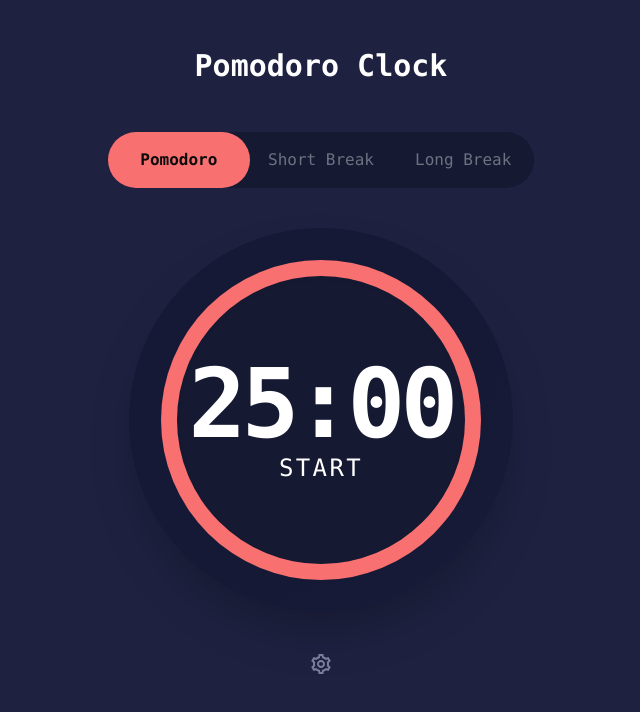
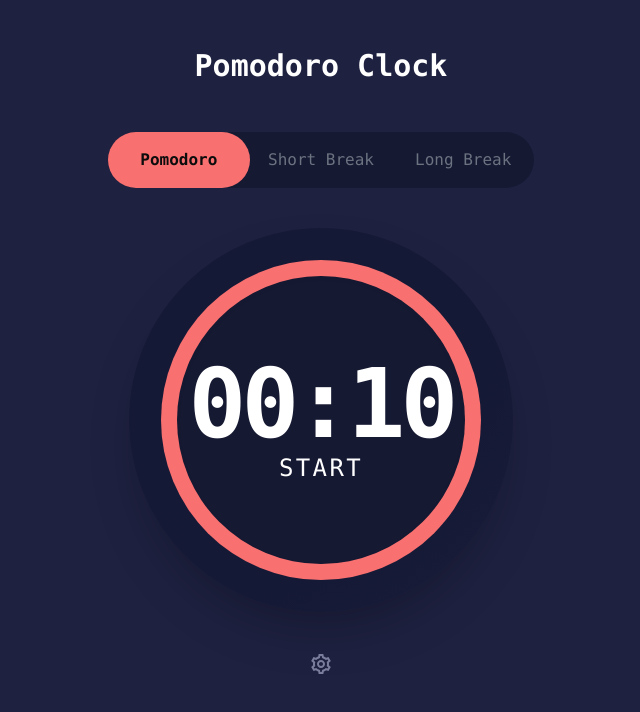
Before and after one commit to Danielstep4/Portfolio, a Vue app in the folder pomodoro-app/: page / in a window 1280 px wide. Shown: the top 712 px of the page, without its empty margins (319-959 px from the left). Built offline with nearby package versions, Linux system fonts and the light colour scheme.

Commit message:
Working on store to manage state

```diff
--- a/pomodoro-app/src/App.vue
+++ b/pomodoro-app/src/App.vue
@@ -5,13 +5,17 @@
 </template>
 
 <script lang="ts">
-import { defineComponent } from 'vue'
+import { defineComponent, provide } from 'vue'
+import store from './store'
 import PomodoroClock from './components/PomodoroClock.vue'
 
 export default defineComponent({
   name: 'App',
   components: {
     PomodoroClock
+  },
+  setup() {
+    provide('store', store)
   }
 })
 </script>
--- a/pomodoro-app/src/Utils/clockLogin.ts
+++ b/pomodoro-app/src/Utils/clockLogin.ts
@@ -1,4 +1,5 @@
 export const fromNumberToTime = (value: number): string => {
+    if(value <= 0) return '00:00'
     const min = Math.floor(value / 60);
     const seconds = value - min * 60;
     return `${min < 10 ? '0' + min : min}:${seconds < 10 ? '0' + seconds: seconds}`
--- a/pomodoro-app/src/components/Clock.vue
+++ b/pomodoro-app/src/components/Clock.vue
@@ -1,8 +1,8 @@
 <template>
     <div class="sm:w-96 sm:h-96 w-80 h-80 mx-auto my-10 rounded-full flex justify-center items-center z-40 shadow-2xl" style="background: radial-gradient(ellipse farthest-corner at 45px 45px, rgba(18,23,51,0.8) 70%, rgba(18,23,51,0.4) 100%)">
-        <div class="sm:w-80 sm:h-80 w-72 h-72 mx-auto rounded-full flex justify-center items-center z-20 bg-red-300 relative" v-bind:style="{backgroundColor: color || 'none' }">
-            <div class="sm:w-72 sm:h-72 w-64 h-64 mx-auto rounded-full z-40 shadow-inner flex justify-center items-center flex-col cursor-pointer" style="background-color: #151932" @click="handleClock" >
-                <span class="text-white text-8xl font-bold tracking-tighter">{{time}}</span>
+        <div class="sm:w-80 sm:h-80 w-72 h-72 mx-auto rounded-full flex justify-center items-center z-20 bg-red-300 relative" v-bind:style="{backgroundColor: store.state.color || 'none' }">
+            <div class="sm:w-72 sm:h-72 w-64 h-64 mx-auto rounded-full z-40 shadow-inner flex justify-center items-center flex-col cursor-pointer" style="background-color: #151932" @click="play" >
+                <span class="text-white text-8xl font-bold tracking-tighter">{{fromNumberToTime(this.store.state.timeInSeconds)}}</span>
                 <span class="text-white text-2xl uppercase tracking-widest">Start</span>
             </div>
         </div>
@@ -10,28 +10,29 @@
 </template>
 
 <script lang="ts">
-import { defineComponent} from 'vue'
-import {ClockContext, ColorContext, Store} from '../global'
+import { defineComponent, inject} from 'vue'
 import {fromNumberToTime} from '../Utils/clockLogin'
+import {Store} from '../store/store'
 export default defineComponent( {
-
     name: "Clock",
     props: {
         store: Object
     },
-    data({ store }) {
-        const { clockContext, colorContext} =  store as Store;
-        const color = colorContext.filter((color: ColorContext) => color.active)[0].color
-        let currentClockState: ClockContext;
-        for(let state of clockContext as ClockContext[]) {
-            if(state.isActive) currentClockState = state;
-        }
-        let currentTimeInSeonds: number = +currentClockState.value * 60;
-        const time: string = fromNumberToTime(currentTimeInSeonds);
+    setup() {
+        const store: Store = inject('store');
         return {
-            time,
-            color
+            store,
+            fromNumberToTime
         }
     },
+    methods: {
+        play(value: number) {
+            this.store.methods.decrementTime()
+            const interval = setInterval(() => {
+                this.store.methods.decrementTime()
+                if(this.store.state.timeInSeconds == 0) clearInterval(interval);
+            }, 1000)
+        }
+    }
 })
 </script>
--- a/pomodoro-app/src/components/PomodoroClock.vue
+++ b/pomodoro-app/src/components/PomodoroClock.vue
@@ -21,9 +21,9 @@ export default defineComponent({
     Settings,
     Indicator
   },
-  data() {
+  setup() {
     const clockContext: ClockContext[] = [
-      { name: "Pomodoro", isActive: true, value: '25' },
+      { name: "Pomodoro", isActive: true, value: '0.25' },
       { name: "Short Break", isActive: false, value: '5'  },
       { name: "Long Break", isActive: false, value: '15'  }
     ]
--- a/pomodoro-app/src/components/Settings.vue
+++ b/pomodoro-app/src/components/Settings.vue
@@ -16,7 +16,7 @@
                         <div v-for="clock in clockContext" v-bind:key="clock.text" class="flex flex-row justify-start">
                             <div class="flex flex-col pr-8">
                                 <span class="whitespace-nowrap">{{ clock.name }}</span>
-                                <input type="number" :name="clock.text" :id="clock.text"  class="block w-full bg-gray-200 h-10 p-4" v-model="clock.value">
+                                <input type="number" :name="clock.text" :id="clock.text"  class="block w-full bg-gray-200 h-10 pl-1" v-model="clock.value">
                             </div>
                         </div>
                     </div>
--- a/pomodoro-app/src/global.d.ts
+++ b/pomodoro-app/src/global.d.ts
@@ -1,6 +1,6 @@
-type ClockTypeName = "Pomodoro" | "Short Break" | "Long Break"
+type ClockStateName = "Pomodoro" | "Short Break" | "Long Break"
 export type ClockContext = {
-    name: ClockTypeName;
+    name: ClockStateName;
     isActive: boolean;
     value: string;
 }
--- /dev/null
+++ b/pomodoro-app/src/store/index.ts
@@ -0,0 +1,28 @@
+import { reactive } from 'vue'
+import { theme } from '../Utils/theme'
+import { State, Settings, Methods } from './store'
+// const clockContext: ClockContext[] = [
+//       { name: "Pomodoro", isActive: true, value: '0.25' },
+//       { name: "Short Break", isActive: false, value: '5'  },
+//       { name: "Long Break", isActive: false, value: '15'  }
+//     ]
+// const colorContext: ColorContext[] = [
+//     { name: 'default', color: theme.pallete.primary, active: true},
+//     { name: 'blue', color: theme.pallete.secondry,  active: false},
+//     { name: 'green', color: theme.pallete.success,  active: false},
+// ]
+const state = reactive<State>({
+    timeInSeconds: 10,
+    clockState: 'Pomodoro',
+    color: theme.pallete.primary
+})
+
+const methods: Methods = {
+    decrementTime() {
+        state.timeInSeconds--
+    }
+}
+export default {
+    state,
+    methods
+}
```
Also changed, not shown: pomodoro-app/src/store/store.d.ts (added, +18 -0 lines).
